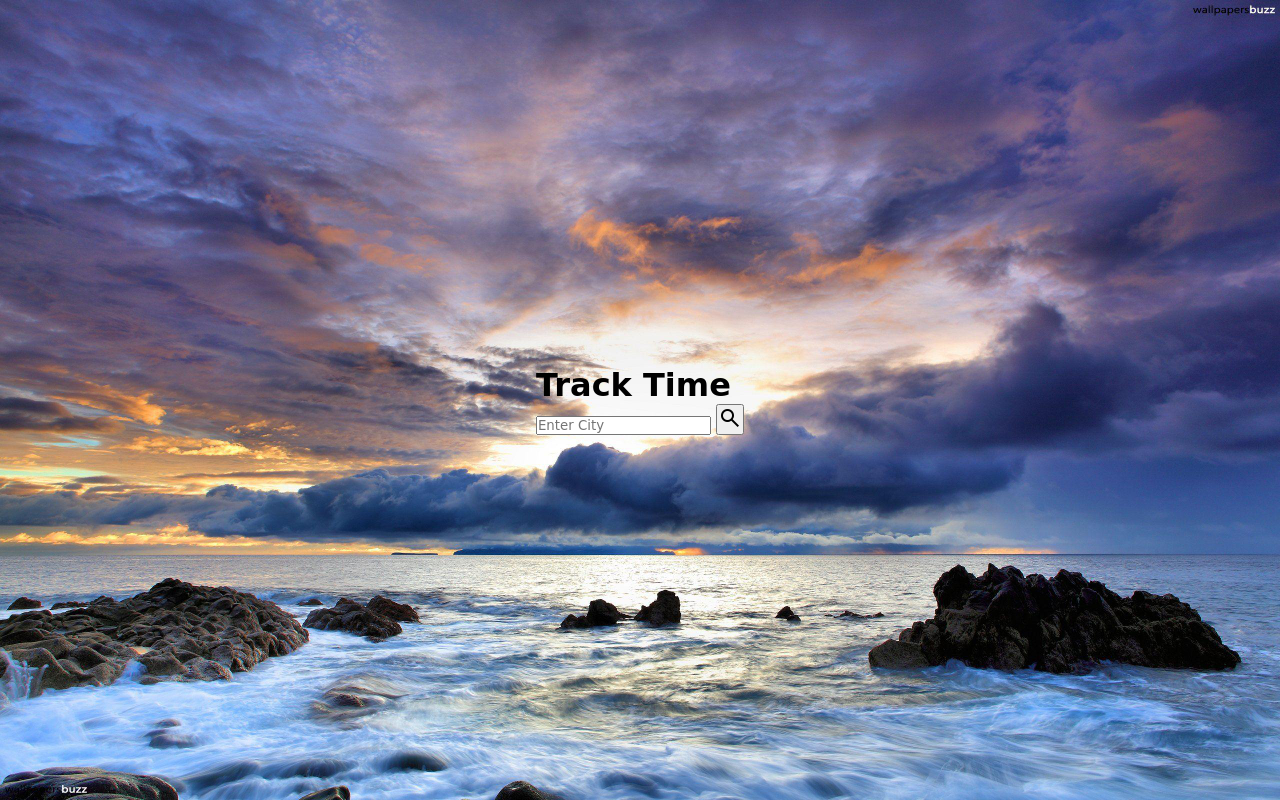
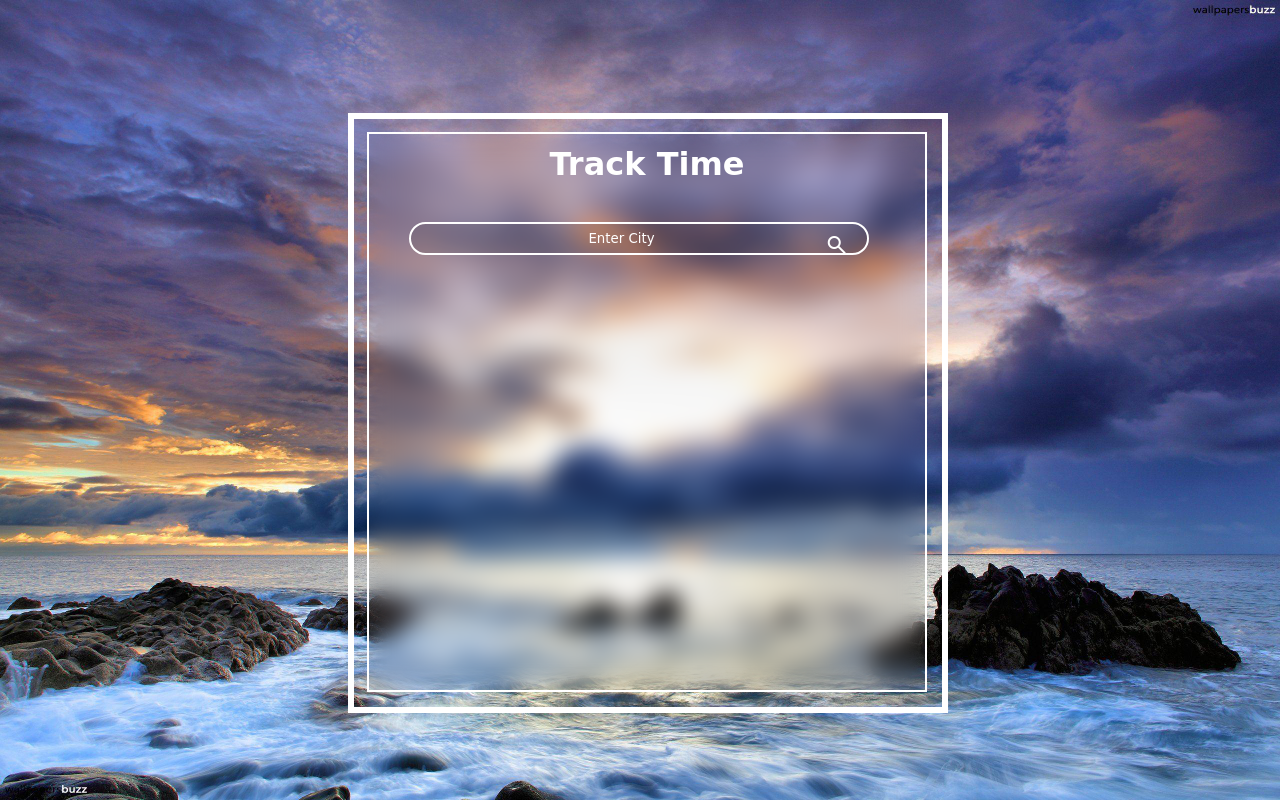
Before and after one commit to UnnitaYaduvanshi/world-clock, a plain HTML site: page index.html in a window 1280 px wide. Drawn offline with nearby package versions, Linux system fonts and the light colour scheme.

Commit message:
diverged code

```diff
--- a/style.css
+++ b/style.css
@@ -49,3 +49,92 @@ body::before{
     text-decoration: none;
     padding: 5px;
     color: rgb(255, 255, 255);
+    font-family: "Iti", cursive;
+    /* transition: left 2s; */
+
+
+}
+
+h1{
+    text-align: center;
+    font-size: xx-large;
+    color: white;
+    margin-top: 2%;
+}
+
+.city-name{
+    width: 460px;
+    height: 33px;
+    margin-left: 40px;
+    margin-top: 7%;
+    text-align: center;
+    backdrop-filter: blur(10px);
+    /* border: 3px solid transparent; */
+    outline: none;
+    border-radius: 98px;
+    border-style: double;
+    border-color: white;
+    background: rgb(0, 0, 0, 0.1);
+    /* transition:  height 4s  ease-in 2s; */
+    position: relative;
+    padding-right: 50px;
+    padding-left: 15px;
+}
+
+.city-name::placeholder{
+    color: white;
+}
+
+
+.search{
+    position: absolute;
+    transform: translateY(-0.8%);
+    top: 17.75%;
+    right: 13.7%;
+    color: white;
+    border-style: none;
+    background: none;
+    cursor: pointer;
+
+
+}
+
+
+.world-clock-box{
+    /* border - designing begins here  */
+
+    border-style: solid;
+    border-width: 6px;
+    border-color: white;
+
+    /* border designing ends here */
+
+    /* container specifications for better look */
+
+    width: 600px;
+    height: 600px;
+    margin-bottom: 3%;
+    margin-top: 5%;
+    margin-left: 70px;
+    margin-right: 55px;
+
+}
+
+.world-clock-inner-box{
+
+    /* another-container border designing  */
+
+    border-style: solid;
+    border-width: 2px;
+    border-color: white;
+
+    width: 560px;
+    height: 560px;
+    margin-top: 2.3%;
+    margin-bottom: 2.3%;
+    margin-left: 2.3%;
+    margin-right: 2.3%;
+
+    backdrop-filter: blur(12px);
+
+}
```
